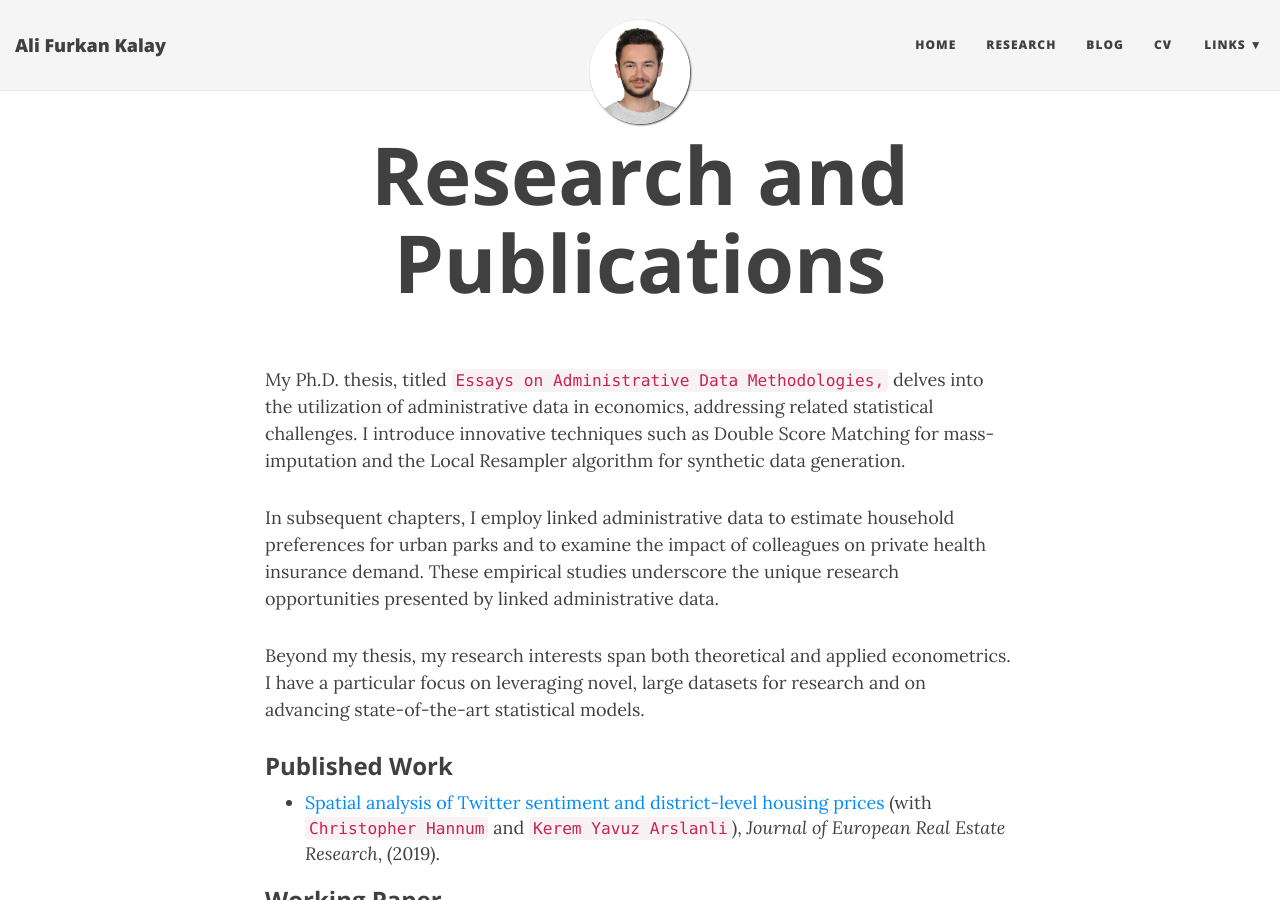
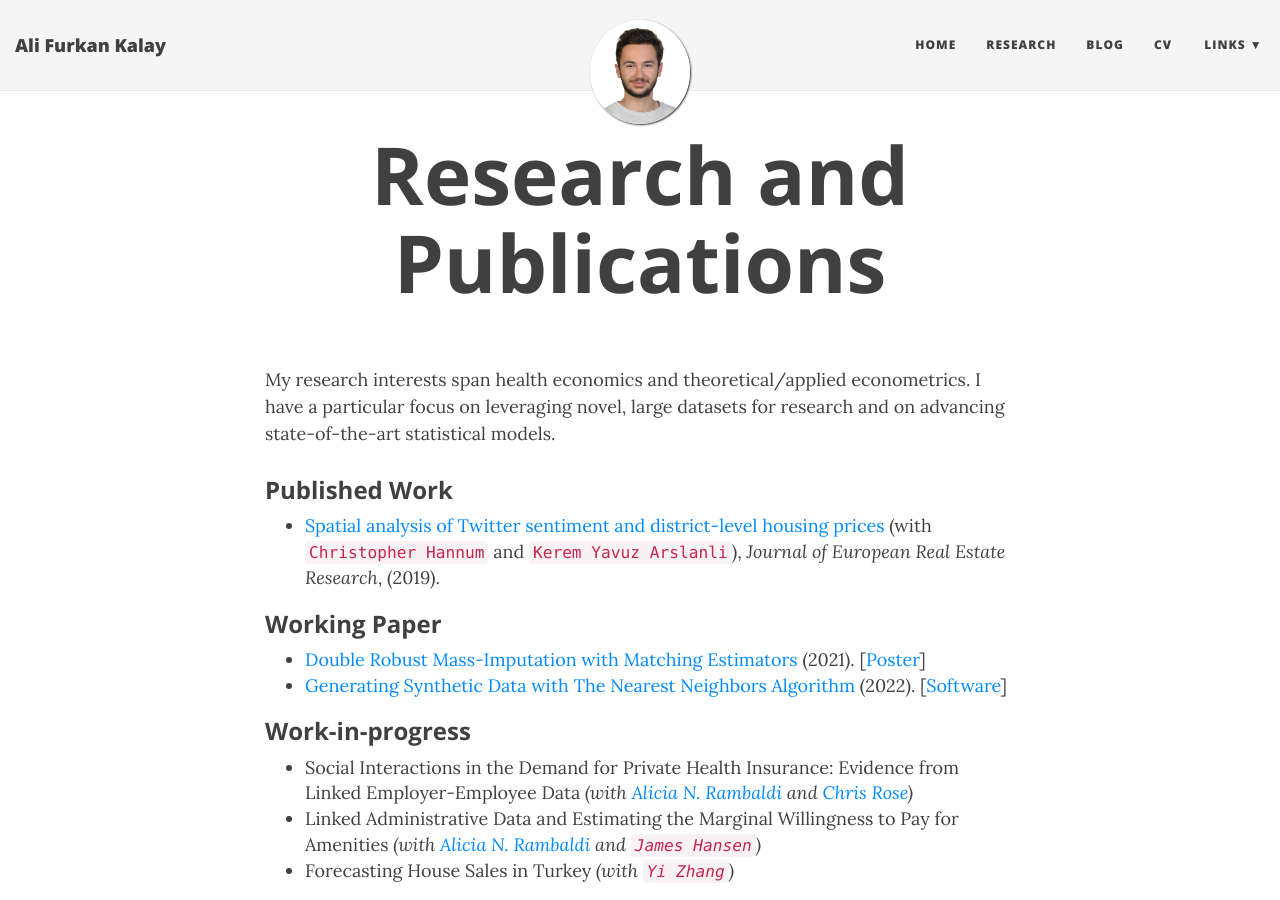
Before and after one commit to alfurka/alfurka.github.io, a Jekyll site: the page built from research.md, in a window 1280 px wide and 900 px high. Built offline with Jekyll 4.4.1, drawn with Linux system fonts in a browser that asks for light colours; nearby versions of some CDN libraries.

Commit message:
Update research.md

```diff
--- a/research.md
+++ b/research.md
@@ -3,11 +3,7 @@ layout: page
 title: Research and Publications
 ---
 
-My Ph.D. thesis, titled `Essays on Administrative Data Methodologies,` delves into the utilization of administrative data in economics, addressing related statistical challenges. I introduce innovative techniques such as Double Score Matching for mass-imputation and the Local Resampler algorithm for synthetic data generation.
-
-In subsequent chapters, I employ linked administrative data to estimate household preferences for urban parks and to examine the impact of colleagues on private health insurance demand. These empirical studies underscore the unique research opportunities presented by linked administrative data.
-
-Beyond my thesis, my research interests span both theoretical and applied econometrics. I have a particular focus on leveraging novel, large datasets for research and on advancing state-of-the-art statistical models.
+My research interests span health economics and theoretical/applied econometrics. I have a particular focus on leveraging novel, large datasets for research and on advancing state-of-the-art statistical models.
 
 ### Published Work
 
```
